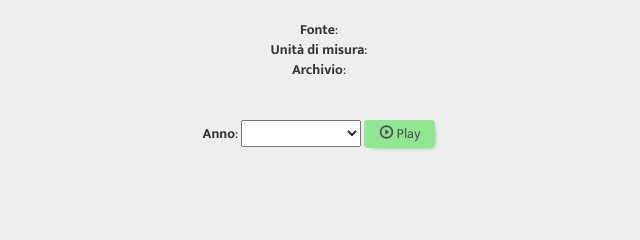
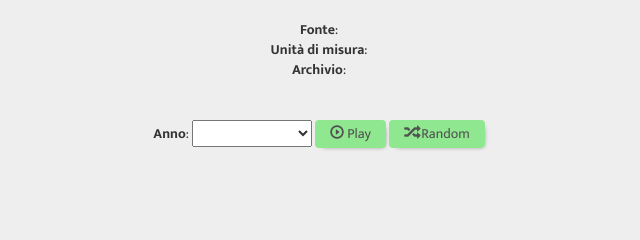
Before and after one commit to nmaiese/IstatViz, a Flask app: template app/templates/index.html in a window 1280 px wide. Shown: the part 146-386 px from the top of the page, without its empty margins (321-961 px from the left). Run offline with Flask 2, Linux system fonts and the light colour scheme; the template is opened without the code that fills it, so the values that code supplies are empty; some libraries are stand-ins or nearby versions.

Commit message:
added button for random values

```diff
--- a/app/static/barchart.js
+++ b/app/static/barchart.js
@@ -122,18 +122,16 @@ function BarChart(selector) {
         var mouseover = function(d) {
             svg.append("text")
                 .attr("class", "hover-value")
-                .attr("transform", "translate(" + ((x(d.Dato) < width - 30 - d.Dato.toString().length * 3.0) ? (x(d.Dato) + 10) : x(d.Dato) - 30 - formatValue(d, udm).toString().length * 4.5) + "," +
-                    (y(d.Regione) + y.rangeBand() / 1.4) + ")")
-                .text(formatValue(d.Dato, d.UDM))
+                .attr("transform", "translate(" + ((x(d.Dato) < width - 30 - d.Dato.toString().length * 3.0) ? (x(d.Dato) + 15) : x(d.Dato) - 30 - formatUDM(d, udm).toString().length * 4.5) + "," +
+                    (y(d.Regione) + y.rangeBand() / 1.3) + ")")
+                .text(formatUDM(d.Dato, d.UDM))
             d3.select(this).style("fill", color_hover);
         }
 
 
 
         var mouseout = function(d) {
-            d3.selectAll("line").remove()
-            d3.selectAll("text.hover-value").remove()
-            d3.select("path#" + d.Regione).style("fill", function(d) { return Italy.color()(d.Dato) });
+            svg.select("text.hover-value").remove()
             d3.select(this).style("fill", function(d){
                 return d3.select(this).classed('selected') ? color_selected : color
             });
@@ -317,19 +315,17 @@ function TimeBarChart(selector) {
     var width = $(selector).width(),
         height = 400,
         data = [],
-        margin = { top: 30, right: 20, bottom: 20, left: 100 }
+        margin = { top: 60, right: 20, bottom: 20, left: 100 },
         sorting = null,
         x_label = null,
         y_label = null,
-        interpolate = false
+        interpolate = false,
         color = 'url(#svgGradient2)',
         color_selected = '#464647',
         color_hover = '#CACACA',
         event_listner = {},
-        mouseover = function(d) { d3.select(this).style('fill', color_hover);}
-        mouseout = function(d) { d3.select(this).style("fill",
-            function(d){ return d3.select(this).classed('selected') ? color_selected : color});};
-
+        mouseover,
+        mouseout;
 
     var addGradient = function(svg){
 
@@ -419,11 +415,26 @@ function TimeBarChart(selector) {
             .attr("stroke-width","0.7")
             .attr("stroke","#000")
             .attr("class", "chart-title")
-            .attr("text-anchor", "left")
+            .attr("text-anchor", "bottom")
             //.attr("transform", "translate(" + (margin.left+margin.right*2) + "," + (-margin.top/2) + ")") // centre below axis
-            .attr("transform", "translate(" + (margin.left) + "," + (-margin.top/2) + ")") // centre below axis
+            .attr("transform", "translate(" + (18) + "," + (-margin.top*4/5) + ")") // centre below axis
             .text(data[0].Territorio)
 
+
+        mouseover = function(d) {
+                d3.select(this).style('fill', color_hover);
+                svg.append("text")
+                .attr("class", "hover-value")
+                .attr("transform", "translate(" + (x(d.Anno)+(x.rangeBand()/2)-d.Dato.toString().length/2) + "," + (y(d.Dato)-20)+ ")")
+                .text(formatUDM(d.Dato, d.UDM))
+        }
+
+
+
+        mouseout = function(d) {
+            d3.select(this).style("fill", color)
+            svg.select("text.hover-value").remove()
+        }
 
         chart.update = function() {
 
@@ -478,7 +489,7 @@ function TimeBarChart(selector) {
                 .duration(1000).attr("x", function(d) { return x(d.Anno); })
                 .attr("width", x.rangeBand())
                 .attr("y", function(d) { return y(d.Dato); })
-                .attr("height", function(d) { return height - y(d.Dato)-1; });
+                .attr("height", function(d) { return ((height - y(d.Dato)-1) >= 0) ? height - y(d.Dato)-1 : 0; });
 
 
             if(interpolate){
@@ -594,10 +605,10 @@ function formatUDM(d, udm){
         return it_locale.numberFormat(".2f")(d)+"%"
     }
     else if(udm.indexOf('milioni di euro') != -1){
-        return it_locale.numberFormat(",")(d) + " M €"
+        return it_locale.numberFormat(",.0f")(d) + " M €"
     }
     else if(udm.indexOf('migliaia di euro') != -1){
-        return it_locale.numberFormat(",")(d) + " K €"
+        return it_locale.numberFormat(",.0f")(d) + " K €"
     }
     else if(udm.indexOf('euro') != -1){
         return it_locale.numberFormat(",.2f")(d) + " €"
--- a/app/static/graph.js
+++ b/app/static/graph.js
@@ -101,28 +101,6 @@ function create_green_dropdown(selector, item_list, selected){
 }
 
 
-function formatValue(d, udm){
-    if(udm.indexOf('percentuali') != -1){
-        return it_locale.numberFormat(".2f")(d)+"%"
-    }
-    else if(udm.indexOf('milioni di euro') != -1){
-        return it_locale.numberFormat(",")(d) + " M €"
-    }
-    else if(udm.indexOf('migliaia di euro') != -1){
-        return it_locale.numberFormat(",")(d) + " K €"
-    }
-    else if(udm.indexOf('euro') != -1){
-        return it_locale.numberFormat(",.2f")(d) + " €"
-    }
-    else if (udm.indexOf('numero') != -1)
-        { return it_locale.numberFormat(",")(d) }
-
-    else { return it_locale.numberFormat(",.2f")(d) }
-
-}
-
-
-
 function selectDataset(data, tema=false, indicatore=false, anno=false, regione=false){
     data = ((tema) ? data.filter(function(d){return d.Tema == tema}) : data)
     data = ((indicatore) ? data.filter(function(d){return d.Indicatore == indicatore}) : data)
@@ -198,6 +176,17 @@ d3.json('static/data/italian-regions.geo.json', function(error, map_data) {
                 updateInfo(data_charts.region);
             }
 
+            function randomize_all(){
+                params = getRandomParams(data);
+                create_green_select2('#tema-dropdown', params.temi, params.tema, search=true, myclass='metric');
+                delete_green_select2('#metric-dropdown');
+                create_green_select2('#metric-dropdown', params.indicatori, params.indicatore, search=true, myclass='metric');
+                delete_green_select2('#year-dropdown');
+                create_green_select2('#year-dropdown', params.anni, params.anno);
+                apply_dropown();
+
+            }
+
             create_green_select2('#tema-dropdown', params.temi, params.tema, search=true, myclass='metric');
             create_green_select2('#metric-dropdown', params.indicatori, params.indicatore, search=true, myclass='metric');
             create_green_select2('#year-dropdown', params.anni, params.anno, search=false, myclass='year');
@@ -247,13 +236,22 @@ d3.json('static/data/italian-regions.geo.json', function(error, map_data) {
                     return year
                 }
 
-                $("#play").html("<i class='fa fa-space-shuttle faa-passing animated'></i>").attr('disabled', 'disabled')
+                $("#play").html("<i class='fa fa-space-shuttle faa-passing animated'></i>").attr('disabled', 'disabled');
                 var year = params.anni[0];
                 year = showDataOverYear(year);
                 var playInterval = setInterval(function() {
                     year = showDataOverYear(year);
                 }, 2000);
             })
+            $('#random').on('click', function(d) {
+                randomize_all();
+                var btn = $(this);
+                btn.attr('disabled', 'disabled');
+                var disableClick = setTimeout(function(){
+                    $(btn).removeAttr('disabled');
+                }, 1000);
+            });
+
         });
     })
 })
--- a/app/static/style.css
+++ b/app/static/style.css
@@ -138,7 +138,7 @@ span#select2-tema-dropdown-container {
 }
 
 
-button#play {
+button.istat {
     background: rgba(121, 231, 121, 0.80);
     color: #515151;
     border: none;
--- a/app/templates/index.html
+++ b/app/templates/index.html
@@ -71,7 +71,10 @@ fiscale. Un progetto realizzato in D3.js"/>
             <select class="year" id="year-dropdown" style="width: 120px;">
             </select>
 
-            <button class="btn btn-success" type="button" id="play"> <span class="glyphicon glyphicon-play-circle"></span> Play
+            <button class="btn btn-success istat" type="button" id="play"> <span class="glyphicon glyphicon-play-circle"></span> Play
+            </button>
+
+            <button class="btn btn-success istat" type="button" id="random"> <span class="glyphicon glyphicon-random"></span> Random
             </button>
 
       </div>
```
